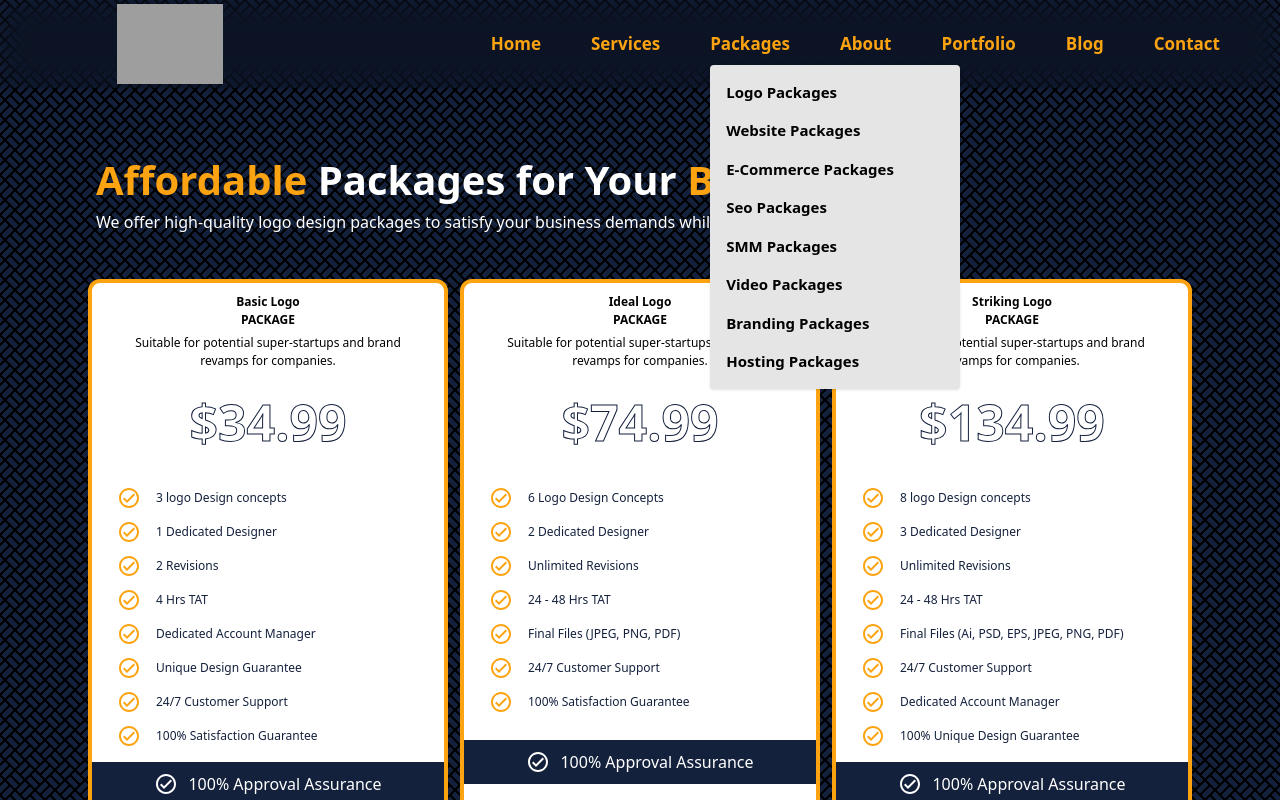
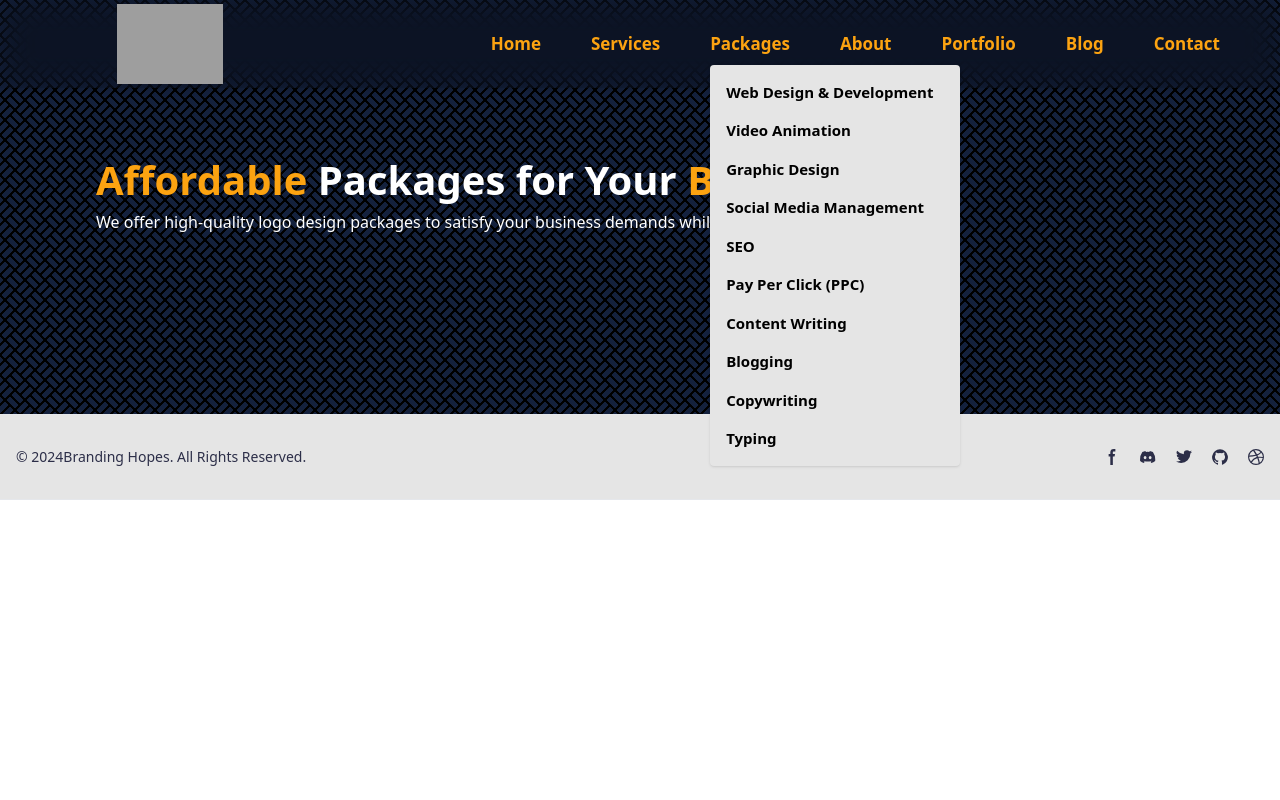
Before and after one commit to HasanCoder66/BRANDING-HOPES, a React (Vite) app in the folder Frontend/: page /services/logo in a window 1280 px wide. Both pictures are taken after a click on the button "Packages". Shown: the top 800 px of the page. Built offline with nearby package versions, Linux system fonts and the light colour scheme; grey boxes are pictures that could not be loaded.

Commit message:
packages linking without data for now

```diff
--- a/Frontend/src/Components/Dropdown/Dropdown.jsx
+++ b/Frontend/src/Components/Dropdown/Dropdown.jsx
@@ -21,44 +21,12 @@ function DropdownMenu({ closeNav }) {
           className="absolute text-black z-10 bg-[#e5e5e5] rounded shadow w-[250px] mt-2 py-2 text-[15px] "
           onMouseLeave={handleMouseLeave}
         >
-          <Link to="/services/logo">
+          <Link to="/services/web">
             <li
               className="hover:bg-[#fca311] hover:text-white px-4 py-2  "
               onClick={closeNav}
             >
-            Logo Packages
-          </li>
-          </Link>
-          <Link to="/services/web">
-          <li
-            className="hover:bg-[#fca311] hover:text-white px-4 py-2"
-            onClick={closeNav}
-          >
-            Website Packages
-          </li>
-          </Link>
-          <Link to="/services/ecommerce">
-          <li
-            className="hover:bg-[#fca311] hover:text-white px-4 py-2"
-            onClick={closeNav}
-          >
-            E-Commerce Packages
-          </li>
-          </Link>
-          <Link to="/services/seo">
-          <li
-            className="hover:bg-[#fca311] hover:text-white px-4 py-2  "
-            onClick={closeNav}
-          >
-            Seo Packages
-          </li>
-          </Link>
-          <Link to="/services/smm">
-          <li
-            className="hover:bg-[#fca311] hover:text-white px-4 py-2"
-            onClick={closeNav}
-          >
-            SMM Packages
+              Web Design & Development
             </li>
           </Link>
           <Link to="/services/video">
@@ -66,23 +34,71 @@ function DropdownMenu({ closeNav }) {
               className="hover:bg-[#fca311] hover:text-white px-4 py-2"
               onClick={closeNav}
             >
-           Video Packages
+              Video Animation
             </li>
           </Link>
-          <Link to="/services/branding">
+          <Link to="/services/graphicdesign">
             <li
               className="hover:bg-[#fca311] hover:text-white px-4 py-2"
               onClick={closeNav}
             >
-            Branding Packages
+              Graphic Design
             </li>
           </Link>
-          <Link to="/services/hosting">
+          <Link to="/services/smm">
+            <li
+              className="hover:bg-[#fca311] hover:text-white px-4 py-2  "
+              onClick={closeNav}
+            >
+              Social Media Management
+            </li>
+          </Link>
+          <Link to="/services/seo">
             <li
               className="hover:bg-[#fca311] hover:text-white px-4 py-2"
               onClick={closeNav}
             >
-            Hosting Packages
+              SEO
+            </li>
+          </Link>
+          <Link to="/services/ppc">
+            <li
+              className="hover:bg-[#fca311] hover:text-white px-4 py-2"
+              onClick={closeNav}
+            >
+              Pay Per Click (PPC)
+            </li>
+          </Link>
+          <Link to="/services/contentwriting">
+            <li
+              className="hover:bg-[#fca311] hover:text-white px-4 py-2"
+              onClick={closeNav}
+            >
+              Content Writing
+            </li>
+          </Link>
+          <Link to="/services/blogging">
+            <li
+              className="hover:bg-[#fca311] hover:text-white px-4 py-2"
+              onClick={closeNav}
+            >
+              Blogging
+            </li>
+          </Link>
+          <Link to="/services/copywriting">
+            <li
+              className="hover:bg-[#fca311] hover:text-white px-4 py-2"
+              onClick={closeNav}
+            >
+              Copywriting
+            </li>
+          </Link>
+          <Link to="/services/typing">
+            <li
+              className="hover:bg-[#fca311] hover:text-white px-4 py-2"
+              onClick={closeNav}
+            >
+              Typing
             </li>
           </Link>
         </ul>
--- a/Frontend/src/Pages/ServicesPage/DummyServices.js
+++ b/Frontend/src/Pages/ServicesPage/DummyServices.js
@@ -1,4 +1,4 @@
-export const logoPackage = [
+export const graphicDesign = [
     {
         title: "Basic Logo",
         price: "34.99",
--- a/Frontend/src/Pages/ServicesPage/Service.jsx
+++ b/Frontend/src/Pages/ServicesPage/Service.jsx
@@ -1,17 +1,13 @@
 import React from "react";
 import ServiceCard from "../../Components/ServiceCard/ServiceCard";
 import {
-  logoPackage,
+  graphicDesign,
   websitePackage,
-  ecommercePackage,
   seoPackage,
   smmPackage,
   videoPackage,
-  brandingPackage,
-  hostingPackage,
 } from "./DummyServices";
 import { useLocation } from "react-router-dom";
-import GetConsultant from "../GetConsultPage/GetConsultant";
 
 const Service = () => {
   const { pathname } = useLocation();
@@ -20,25 +16,23 @@ const Service = () => {
   // console.log(packageName, "====>>>> package")
 
   let data =
-    packageName === "logo"
-      ? logoPackage
+    packageName === "graphicdesign"
+      ? graphicDesign
       : packageName === "web"
         ? websitePackage
-      : packageName === "ecommerce"
-      ? ecommercePackage
+        : packageName === "ppc"
+          ? []
           : packageName === "seo"
             ? seoPackage
             : packageName === "smm"
               ? smmPackage
               : packageName === "video"
                 ? videoPackage
-      : packageName === "branding"
-      ? brandingPackage
-      : packageName === "hosting"
-      ? hostingPackage
-      : [];
-
-  // console.log(data, "===>>>> data")
+                : packageName === "contentwriting"
+                  ? []
+                  : packageName === "blogging"
+                    ? []
+                    : packageName === "copywriting" ? [] : packageName === "typing" ? [] : [];
 
   return (
     <div className="serviceContainer landingContainer">
@@ -59,7 +53,6 @@ const Service = () => {
           ))}
         </div>
       </div>
-      {/* <GetConsultant /> */}
     </div>
   );
 };
```
Lines whose indentation alone changed are shown as unchanged.
